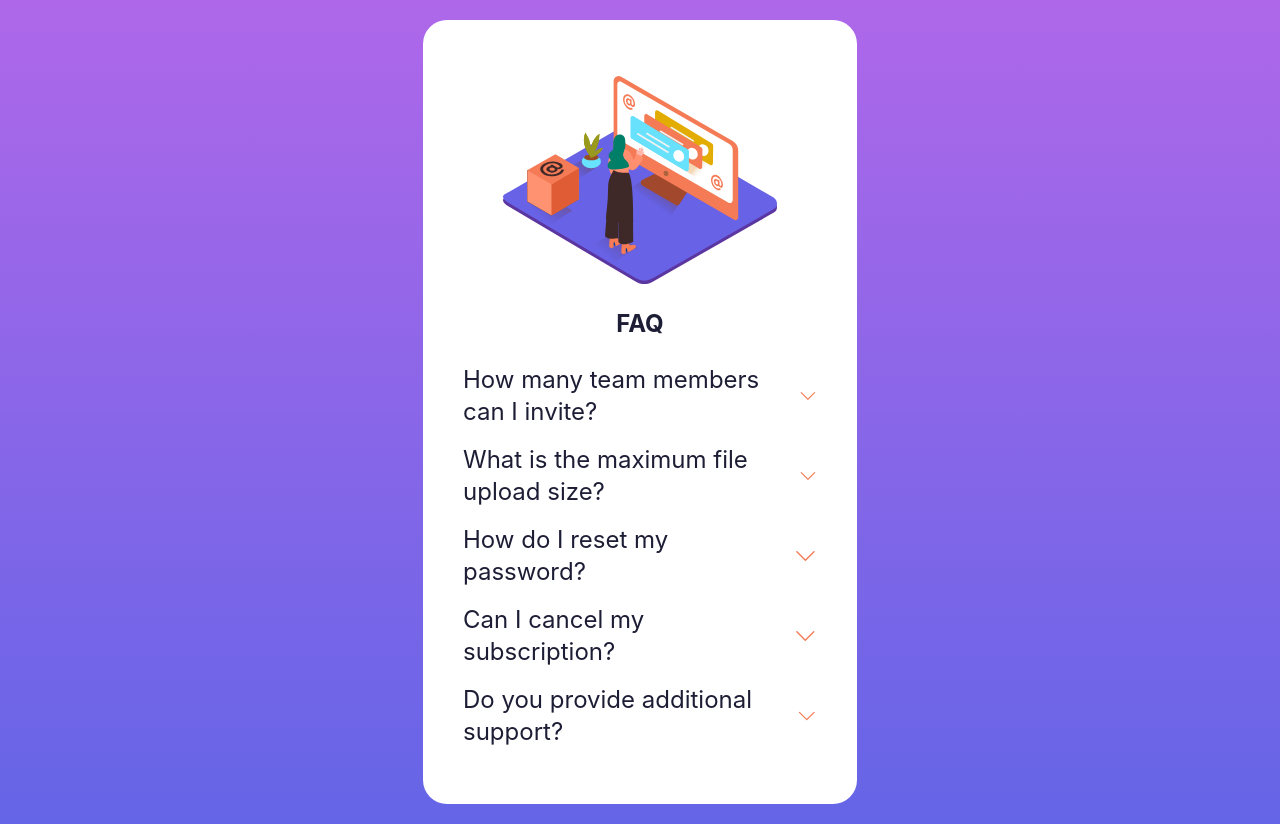
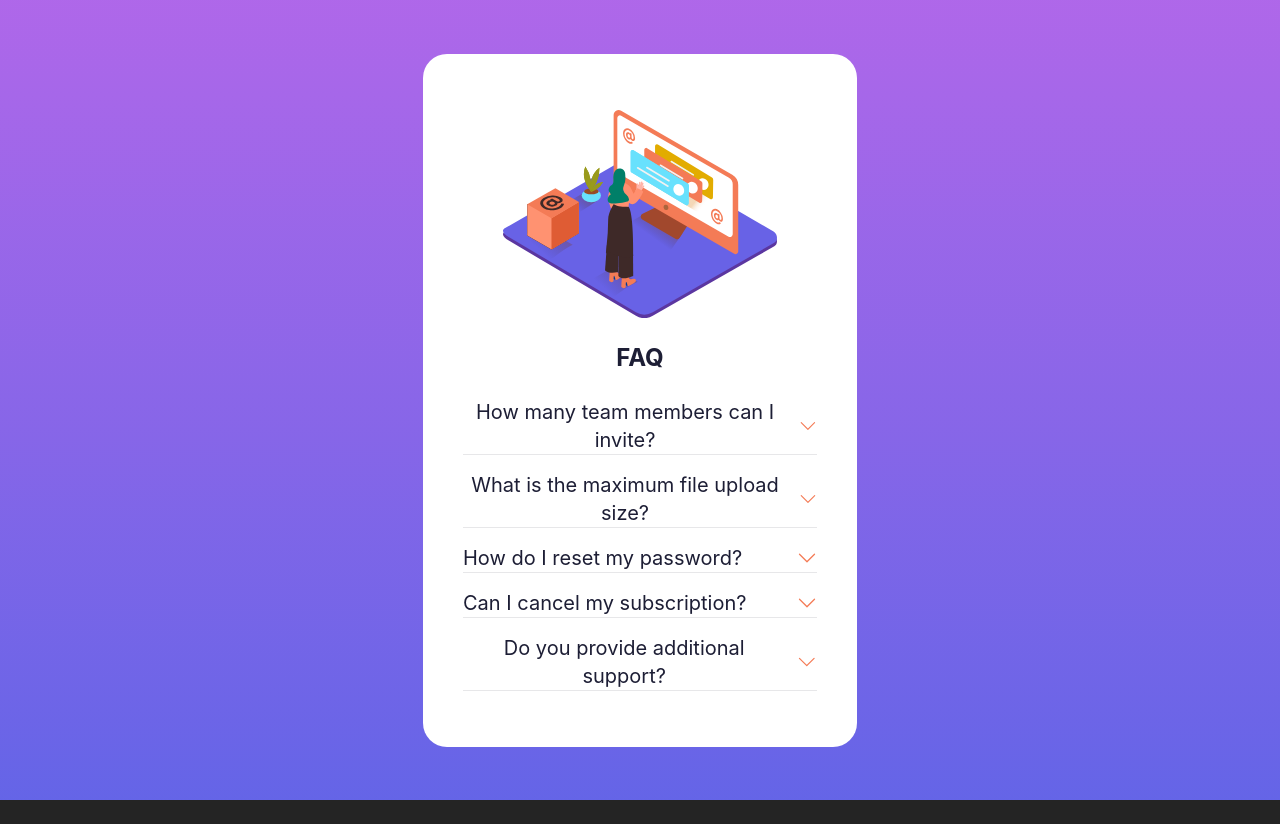
Before and after one commit to heiderick13/accordion, a React app: page / in a window 1280 px wide. After the commit the page ends 800 px from the top, so only its background shows below. Built offline with nearby package versions, Linux system fonts and the light colour scheme; the HTML template or start-up script is replaced by a standard one.

Commit message:
:lipstick: update item styles

```diff
--- a/src/components/AccordionItem/AccordionItem.jsx
+++ b/src/components/AccordionItem/AccordionItem.jsx
@@ -10,9 +10,12 @@ function AccordionItem({ item }) {
   };
 
   return (
-    <div className="select-none cursor-pointer" onClick={open}>
-      <h2 className="flex items-center justify-between gap-3 text-2xl">
-        {item.question}{" "}
+    <div
+      className="select-none cursor-pointer border-b border-b-light-grayish-blue"
+      onClick={open}
+    >
+      <h2 className="text-center flex items-center justify-between gap-3 text-xl">
+        {item.question}
         <BsChevronDown
           className={!isOpen ? "text-soft-red" : "text-soft-red rotate-180"}
         />
```
